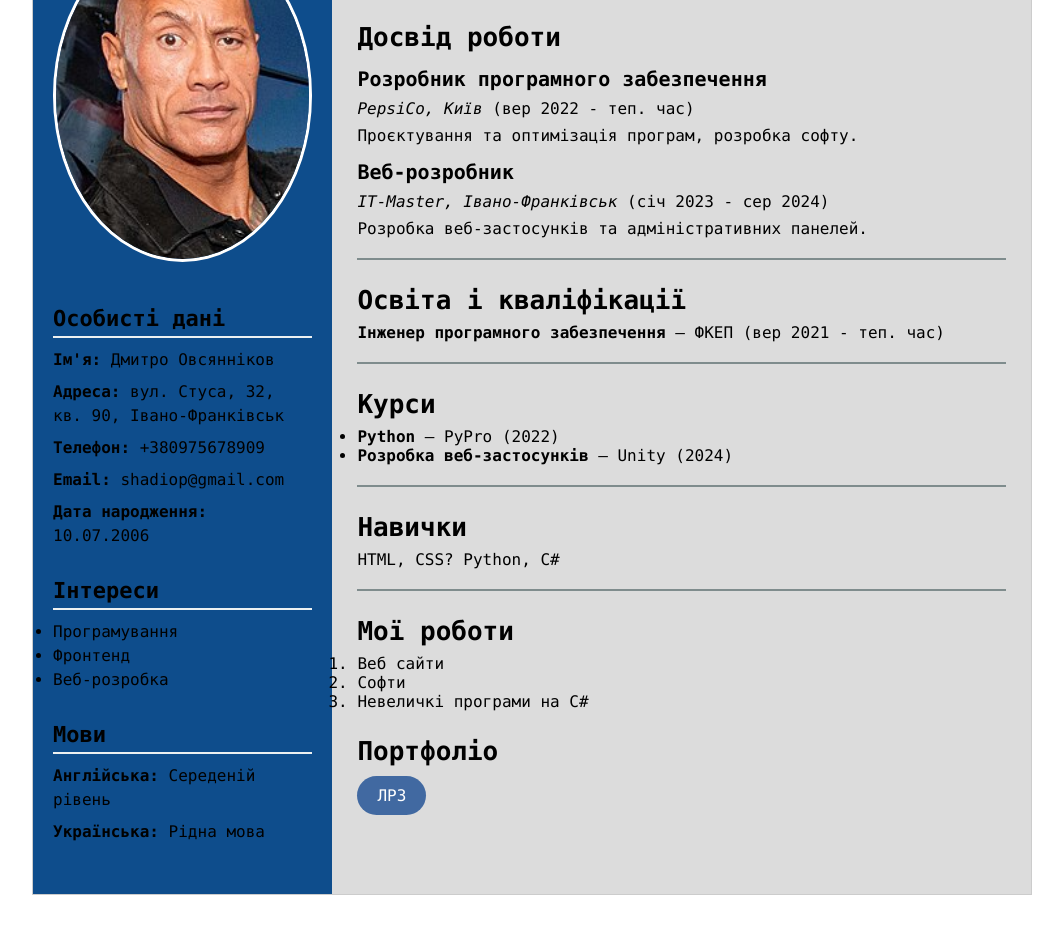
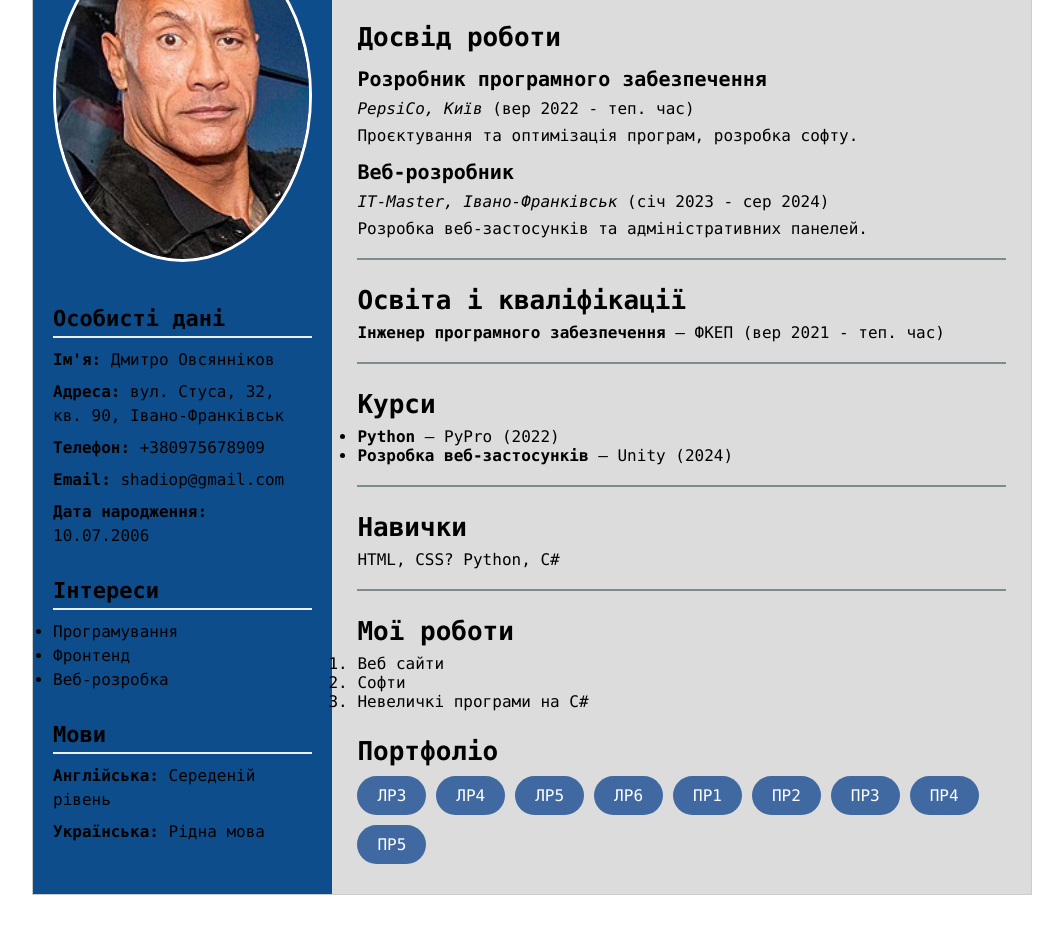
Before and after one commit to Dmytro771/9834983459873456987, a plain HTML site: page index.html in a window 1280 px wide. Shown: the part 122-1047 px from the top of the page, without its empty margins (108-1171 px from the left). Drawn offline with Linux system fonts and the light colour scheme.

Commit message:
Update index.html

```diff
--- a/index.html
+++ b/index.html
@@ -70,7 +70,15 @@
             <section id="portfolio">
                 <h2>Портфоліо</h2>
                 <div class="portfolio">
-                <a href="https://dmytro771.github.io/9834983459873456987/" class="portfolio-link">ЛP3</a>
+                <a href="https://dmytro771.github.io/9834983459873456987/ " class="portfolio-link">ЛP3</a>
+                <a href="lab4/index.html" class="portfolio-link">ЛP4</a>
+                <a href="lab5/index.html" class="portfolio-link">ЛP5</a>
+                <a href="lab6/index.html" class="portfolio-link">ЛP6</a>
+                    <a href="prakt1/index.html" class="portfolio-link">ПР1</a>
+                    <a href="prakt2/index.html" class="portfolio-link">ПР2</a>
+                    <a href="prakt3/index.html" class="portfolio-link">ПР3</a>
+                    <a href="prakt4/index.html" class="portfolio-link">ПР4</a>
+                    <a href="prakt5/index.html" class="portfolio-link">ПР5</a>
                 </div>
             </section>
         </div>
```
